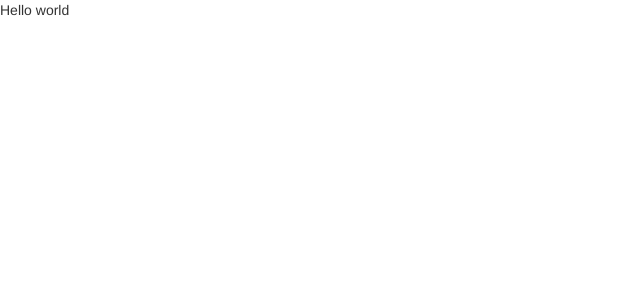
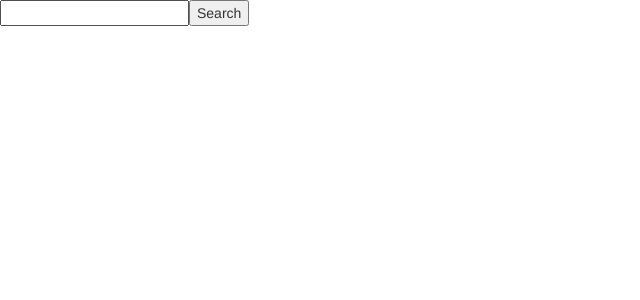
Before and after one commit to iraklitchedia/simonsvoss-homework, an Angular app in the folder Simonsvoss-Homework/Simonsvoss-Homework/ClientApp/: page / in a window 1280 px wide. Shown: the top 300 px of the page, without its empty margins (0-640 px from the left). Built offline with nearby package versions, Linux system fonts and the light colour scheme.

Commit message:
Created basic frontend to search and displat data

```diff
--- a/Simonsvoss-Homework/Simonsvoss-Homework/ClientApp/src/app/app.component.html
+++ b/Simonsvoss-Homework/Simonsvoss-Homework/ClientApp/src/app/app.component.html
@@ -1 +1,12 @@
-Hello world
+<div>
+  <input type="text" [(ngModel)]="searchInput" />
+  <button (click)="search()">Search</button>
+	<div *ngIf="searchResult" style="margin-top: 10px;"> Search results: </div>
+	<div *ngFor="let item of searchResult; let i=index" style="margin-top: 10px;">
+		{{i + 1}}.
+		<!-- Since we don't know what type of object it is, iterate over objects all properties and display them. -->
+		<div *ngFor="let key of getProperties(item)" style="display: inline; margin-right: 5px;">
+			{{key}}=<span style="color: red">"{{item[key]}}"</span>
+		</div>
+	</div>
+</div>
--- a/Simonsvoss-Homework/Simonsvoss-Homework/ClientApp/src/app/app.component.ts
+++ b/Simonsvoss-Homework/Simonsvoss-Homework/ClientApp/src/app/app.component.ts
@@ -6,4 +6,22 @@ import { Component } from '@angular/core';
   styleUrls: ['./app.component.css']
 })
 export class AppComponent {
+  searchInput: string = "";
+	searchResult: any;
+	constructor() {}
+  ngOnInit() {}
+
+	search()
+	{
+		this.searchResult = [
+				{ id: "1", description: "Desc1"},
+				{ id: "2", description: "Desc2"}
+			];
+  }
+
+  // Returns object properties list
+  getProperties = (obj) =>
+  {
+    return Object.keys(obj).map((key)=>{ return key});
+ }
 }
```
